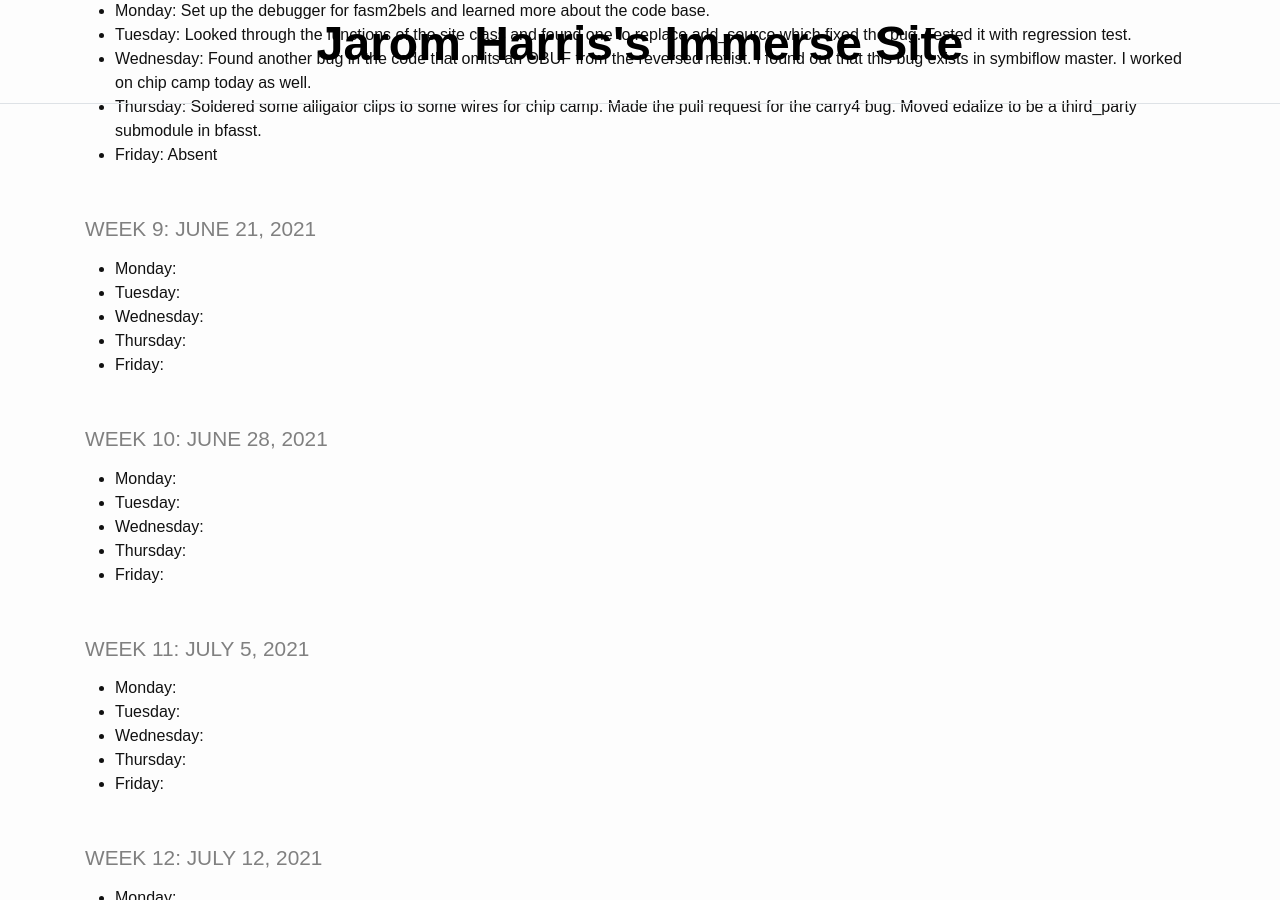
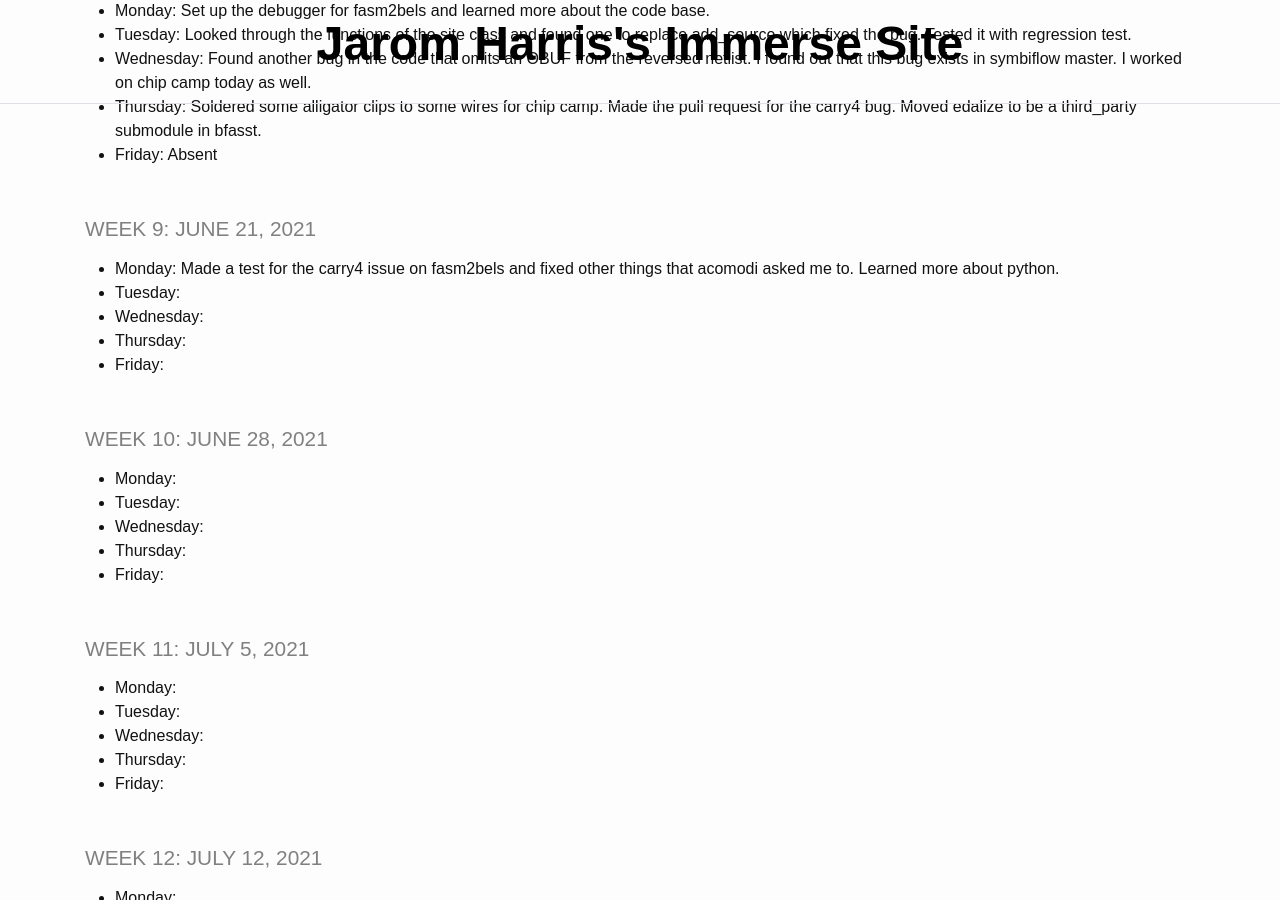
Before and after one commit to jaromharris/immerse, a Jekyll site: the page built from index.md, in a window 1280 px wide and 900 px high, scrolled down 1733 px. Built offline with Jekyll 4.4.1, drawn with Linux system fonts in a browser that asks for light colours.

Commit message:
Update index.md

```diff
--- a/index.md
+++ b/index.md
@@ -61,7 +61,7 @@ title: IMMERSE Log
 * **Friday**: Absent
 
 ### Week 9: June 21, 2021
-* **Monday**:
+* **Monday**: Made a test for the carry4 issue on fasm2bels and fixed other things that acomodi asked me to. Learned more about python.
 * **Tuesday**:
 * **Wednesday**:
 * **Thursday**:
```
